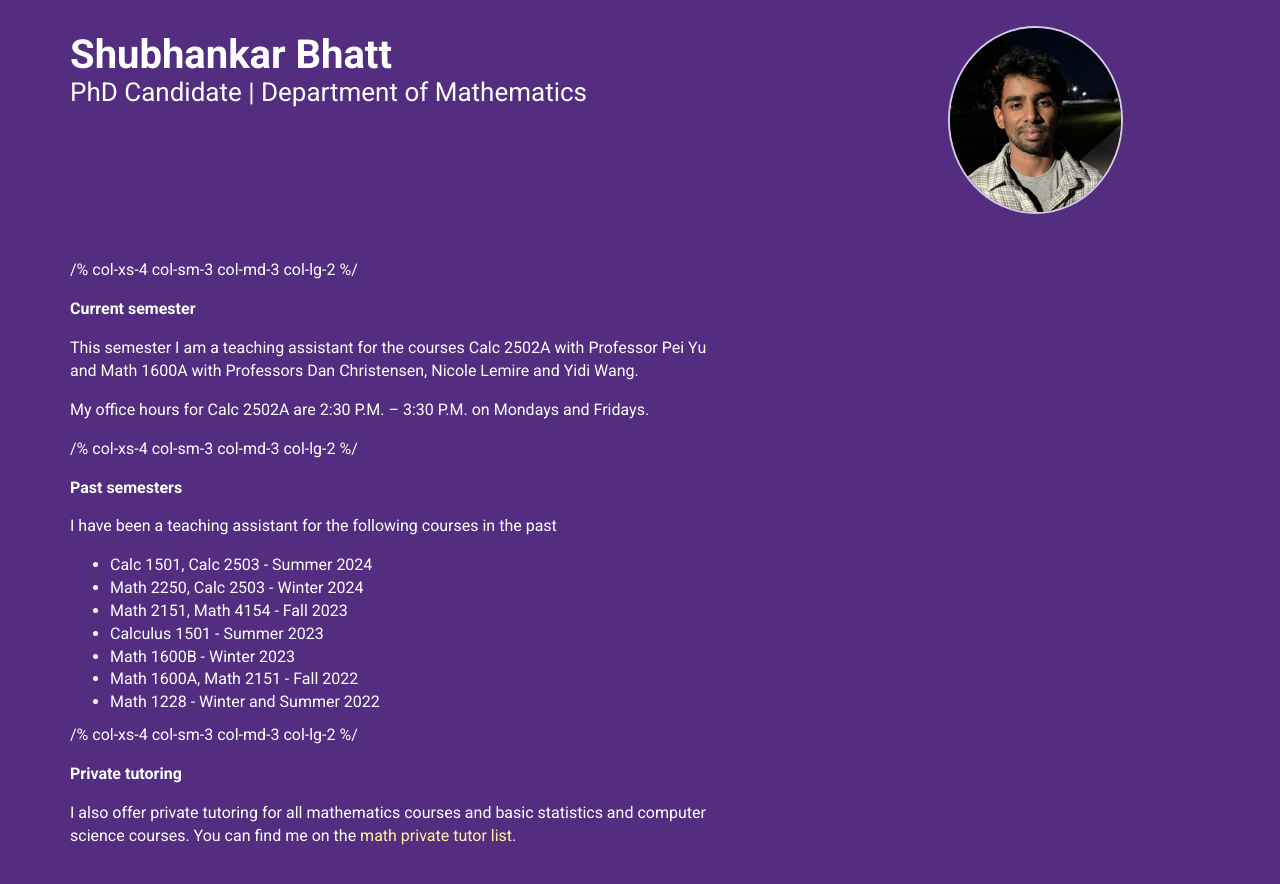
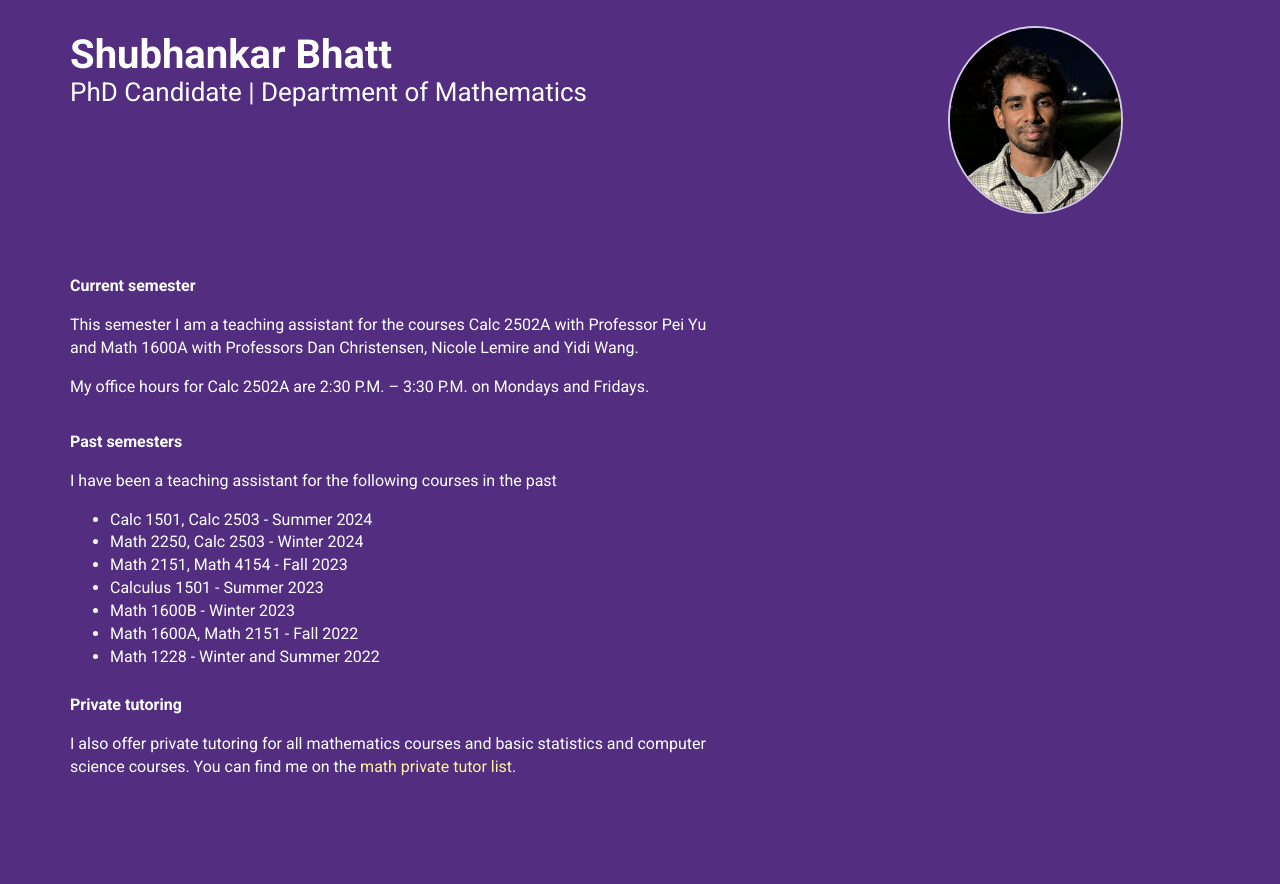
Before and after one commit to Mengxu3/mengxu3.github.io, a Jekyll site: the page built from index.html, in a window 1280 px wide and 900 px high, scrolled down 1155 px. Shown: the top 884 px of the window. Built offline with Jekyll 4.4.1, drawn with Linux system fonts in a browser that asks for light colours; nearby versions of some CDN libraries.

Commit message:
Update albertine.html

```diff
--- a/_layouts/albertine.html
+++ b/_layouts/albertine.html
@@ -229,10 +229,10 @@ It is threatened by habitat loss.
 
     {% for teaching in site.data.teaching %}
       <div class="row">
-        <div class="col-md-9"> /% col-xs-4
+        <div class="col-md-9"> <!--col-xs-4
                     col-sm-3
                     col-md-3
-                    col-lg-2 %/
+                    col-lg-2-->
           <p>
             {% if teaching.image %}
             <img src="{{ site.baseurl }}{{ teaching.image }}"
```
